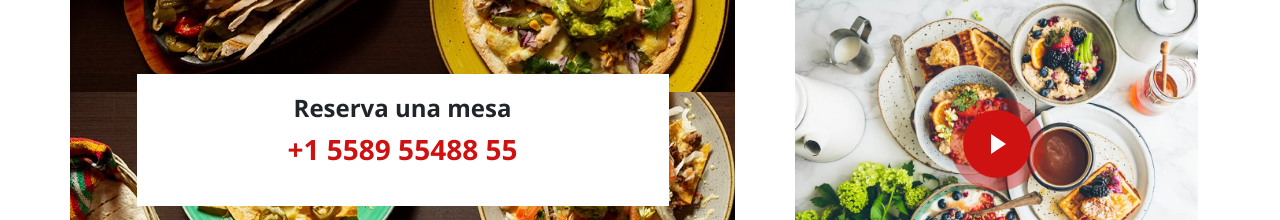
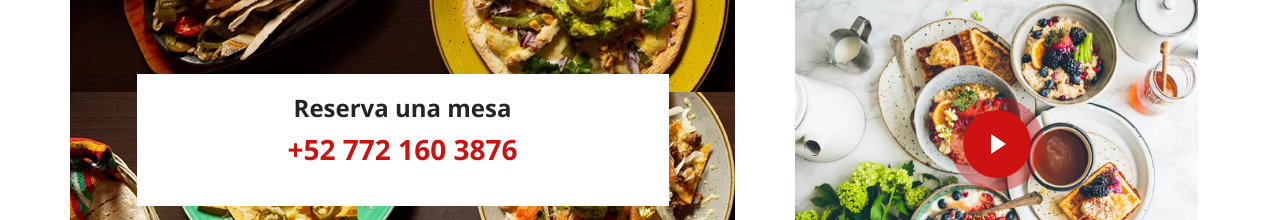
Before and after one commit to Olvera5000/luverans, a plain HTML site: page index.html in a window 1280 px wide. Shown: the part 1460-1680 px from the top of the page. Drawn offline with nearby package versions, Linux system fonts and the light colour scheme.

Commit message:
UPD-index.html

```diff
--- a/index.html
+++ b/index.html
@@ -118,7 +118,7 @@
           <div class="col-lg-7 position-relative about-img" style="background-image: url(assets/img/about.jpg) ;" data-aos="fade-up" data-aos-delay="150">
             <div class="call-us position-absolute">
               <h4>Reserva una mesa</h4>
-              <p>+1 5589 55488 55</p>
+              <p>+52 772 160 3876</p>
             </div>
           </div>
           <div class="col-lg-5 d-flex align-items-end" data-aos="fade-up" data-aos-delay="300">
```
